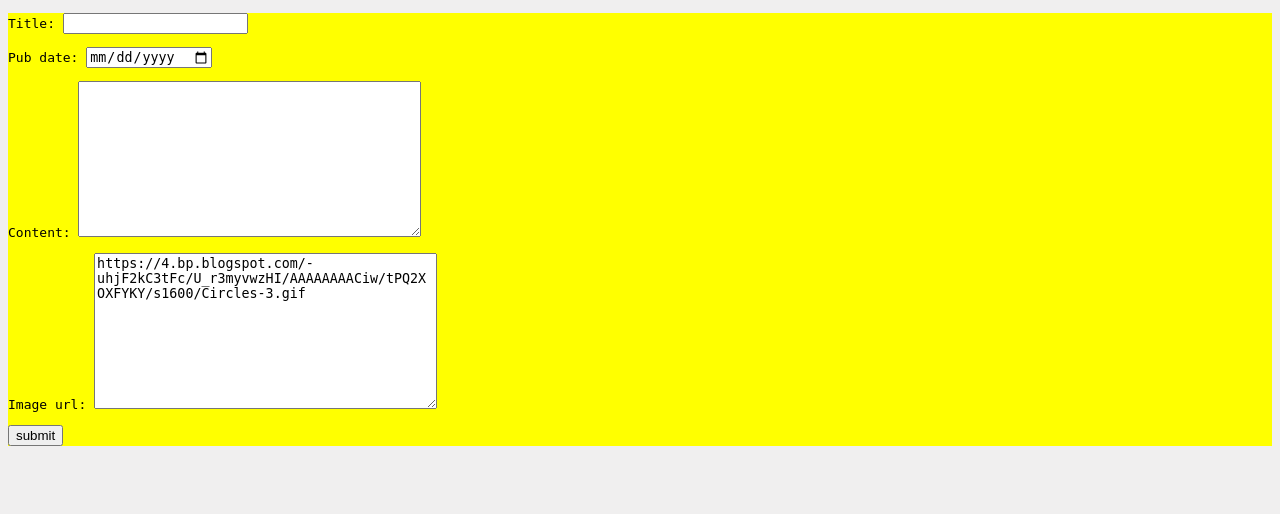
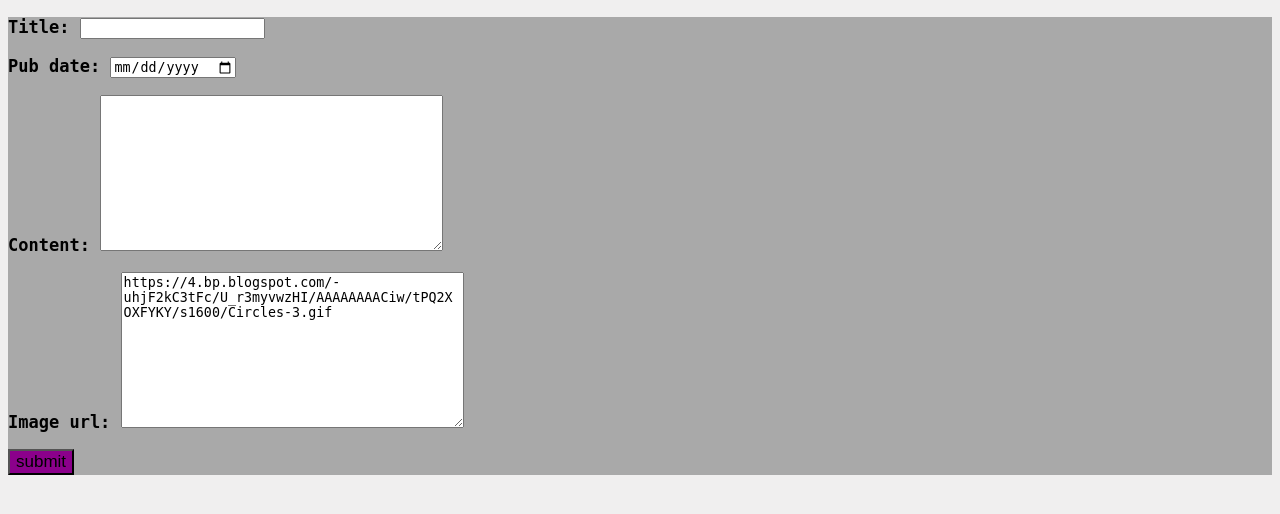
Before and after one commit to gianninapg/django-project, a Django app: page /news/add-story/ in a window 1280 px wide. Shown: the part 87-601 px from the top of the page. Run offline with Django 3.2, Linux system fonts and the light colour scheme; parts of the project's set-up code (start-up, migrations or seed data) failed here and were passed over; some web fonts are replaced.

Commit message:
last changes

```diff
--- a/she_codes_news/news/templates/news/createStory.html
+++ b/she_codes_news/news/templates/news/createStory.html
@@ -7,7 +7,7 @@
 
     {% csrf_token %}
     {{ form.as_p }}
-    <input type="submit" value="submit">
+    <input type="submit" value="submit" class="submit">
 
     </div>
 
--- a/she_codes_news/static/styles.css
+++ b/she_codes_news/static/styles.css
@@ -55,6 +55,13 @@ a, p {
 
 #form{
 
-    background: yellow;
+    background: darkgrey;
+    font-size: 17px;
+    font-weight: bold;
 
 }
+
+.submit{
+    background-color: darkmagenta;
+    font-size: 17px;
+}
```
